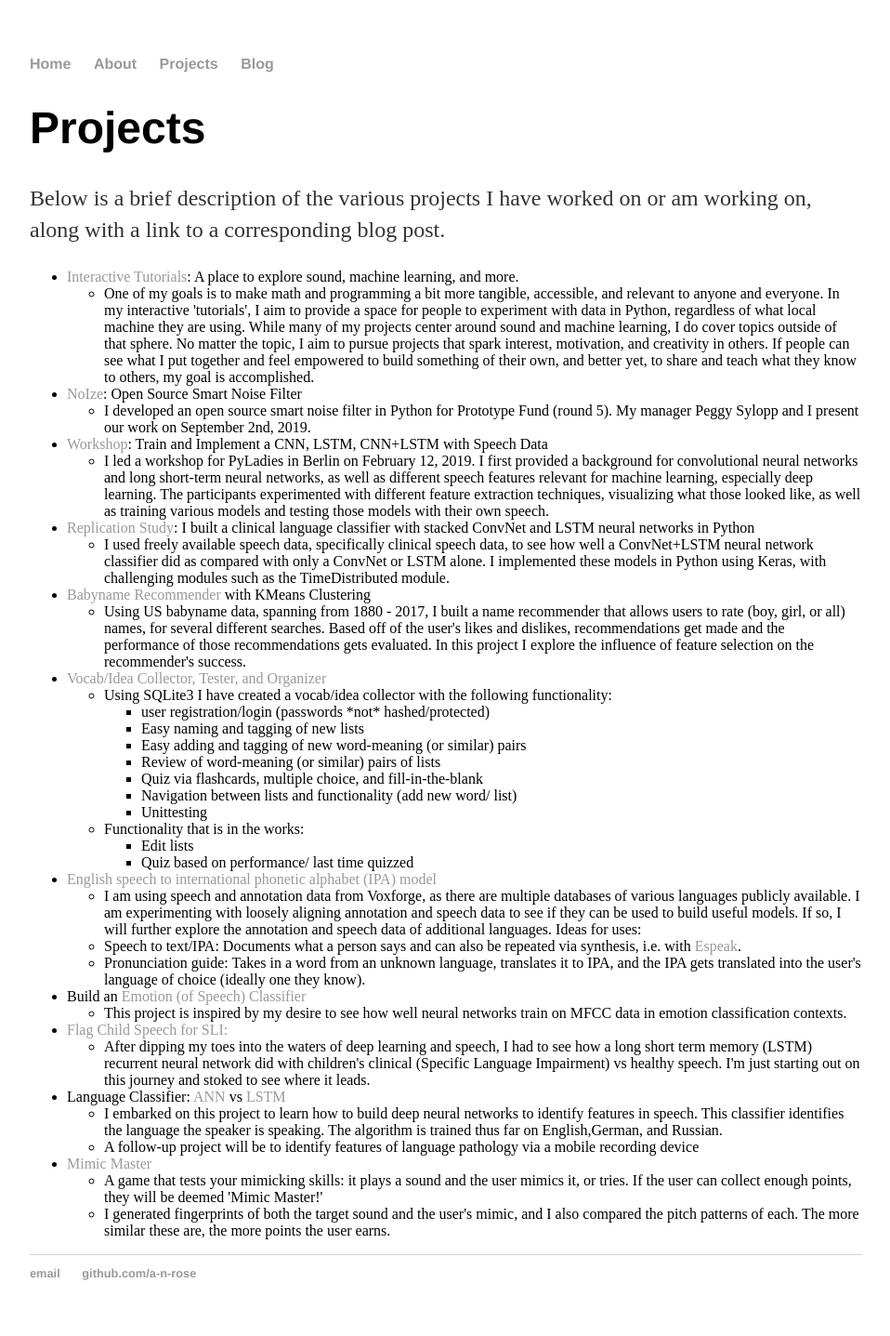
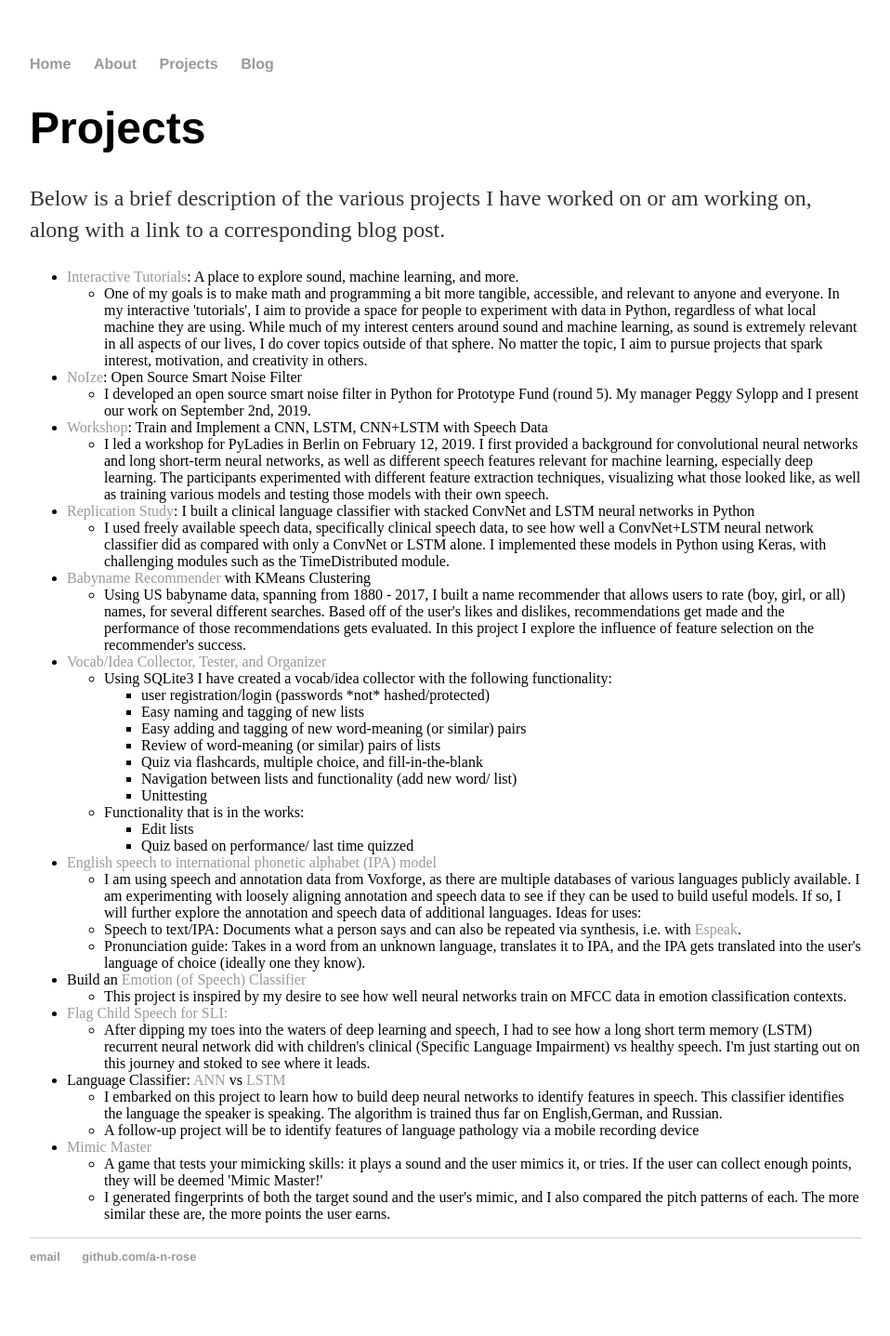
Before and after one commit to a-n-rose/a-n-rose.github.io, a Jekyll site: the page built from projects/index.html, in a window 1280 px wide. Shown: the whole page at 93% size, without its empty margins (160-1118 px from the left). Built offline with Jekyll 4.4.1, drawn with Linux system fonts in a browser that asks for light colours.

Commit message:
minor edits

```diff
--- a/projects/index.html
+++ b/projects/index.html
@@ -12,7 +12,7 @@ title: Aislyn's Projects
 
 				<li> <a href="<a href='/2019/08/25/interacting-with-acoustics-and-deep-learning.html'>">Interactive Tutorials</a>: A place to explore sound, machine learning, and more.</li>
 				<ul class="project_description">
-					<li>One of my goals is to make math and programming a bit more tangible, accessible, and relevant to anyone and everyone. In my interactive 'tutorials', I aim to provide a space for people to experiment with data in Python, regardless of what local machine they are using. While many of my projects center around sound and machine learning, I do cover topics outside of that sphere. No matter the topic, I aim to pursue projects that spark interest, motivation, and creativity in others. If people can see what I put together and feel empowered to build something of their own, and better yet, to share and teach what they know to others, my goal is accomplished.
+					<li>One of my goals is to make math and programming a bit more tangible, accessible, and relevant to anyone and everyone. In my interactive 'tutorials', I aim to provide a space for people to experiment with data in Python, regardless of what local machine they are using. While much of my interest centers around sound and machine learning, as sound is extremely relevant in all aspects of our lives, I do cover topics outside of that sphere. No matter the topic, I aim to pursue projects that spark interest, motivation, and creativity in others.
                                         </li>
 					</ul>
 
```
